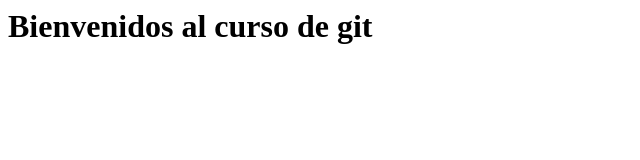
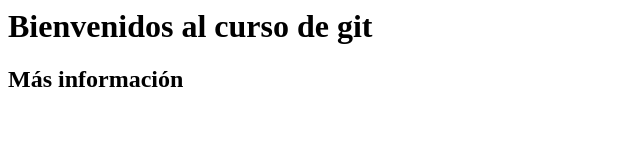
Before and after one commit to emi720/pruebaGit, a plain HTML site: page index.html in a window 1280 px wide. Shown: the whole page, without its empty margins (0-640 px from the left). Drawn offline with Linux system fonts and the light colour scheme.

Commit message:
Actualizando la pagina de inicio

```diff
--- a/index.html
+++ b/index.html
@@ -4,5 +4,6 @@
 </head>
 <body>
 <h1> Bienvenidos al curso de git </h1>
+<h2> Más información </h2>
 </body>
 </html>
```
